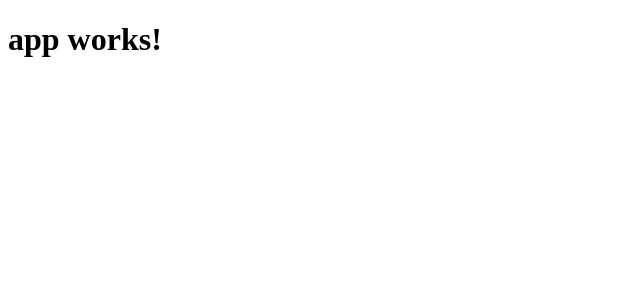
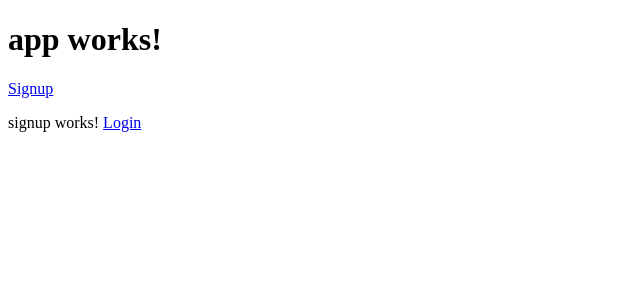
Before and after one commit to The-Challenge/Tutorial-app, an Angular app: page /Signup in a window 1280 px wide. Shown: the top 300 px of the page, without its empty margins (0-640 px from the left). Built offline with nearby package versions, Linux system fonts and the light colour scheme.

Commit message:
bulid a router

```diff
--- a/src/app/app.component.html
+++ b/src/app/app.component.html
@@ -1,3 +1,5 @@
 <h1>
   {{title}}
 </h1>
+<a routerLink="/Signup">Signup</a>
+<router-outlet></router-outlet>
--- a/src/app/app.module.ts
+++ b/src/app/app.module.ts
@@ -1,3 +1,4 @@
+import { RouterModule } from '@angular/router';
 import { BrowserModule } from '@angular/platform-browser';
 import { NgModule } from '@angular/core';
 import { FormsModule } from '@angular/forms';
@@ -5,16 +6,25 @@ import { HttpModule } from '@angular/http';
 
 import { AppComponent } from './app.component';
 import { LoginComponent } from './login/login.component';
+import { SignupComponent } from './signup/signup.component';
+
+const ROUTES = [
+  { path: '',redirectTo: '',pathMatch: 'full'},
+  { path: 'Signup',component: SignupComponent},
+  { path: 'Login',component: LoginComponent}
+  ];
 
 @NgModule({
   declarations: [
     AppComponent,
-    LoginComponent
+    LoginComponent,
+    SignupComponent
   ],
   imports: [
     BrowserModule,
     FormsModule,
-    HttpModule
+    HttpModule,
+    RouterModule.forRoot(ROUTES)
   ],
   providers: [],
   bootstrap: [AppComponent]
--- /dev/null
+++ b/src/app/signup/signup.component.html
@@ -0,0 +1,5 @@
+<p>
+  signup works!
+
+  <a routerLink="/Login">Login</a>
+</p>
--- /dev/null
+++ b/src/app/signup/signup.component.ts
@@ -0,0 +1,15 @@
+import { Component, OnInit } from '@angular/core';
+
+@Component({
+  selector: 'app-signup',
+  templateUrl: './signup.component.html',
+  styleUrls: ['./signup.component.css']
+})
+export class SignupComponent implements OnInit {
+
+  constructor() { }
+
+  ngOnInit() {
+  }
+
+}
```
Also changed, not shown: src/app/posts.service.ts (added, +8 -0 lines), src/app/signup/signup.component.css (added), 11 other files (tests, documents, lock files or other folders).
